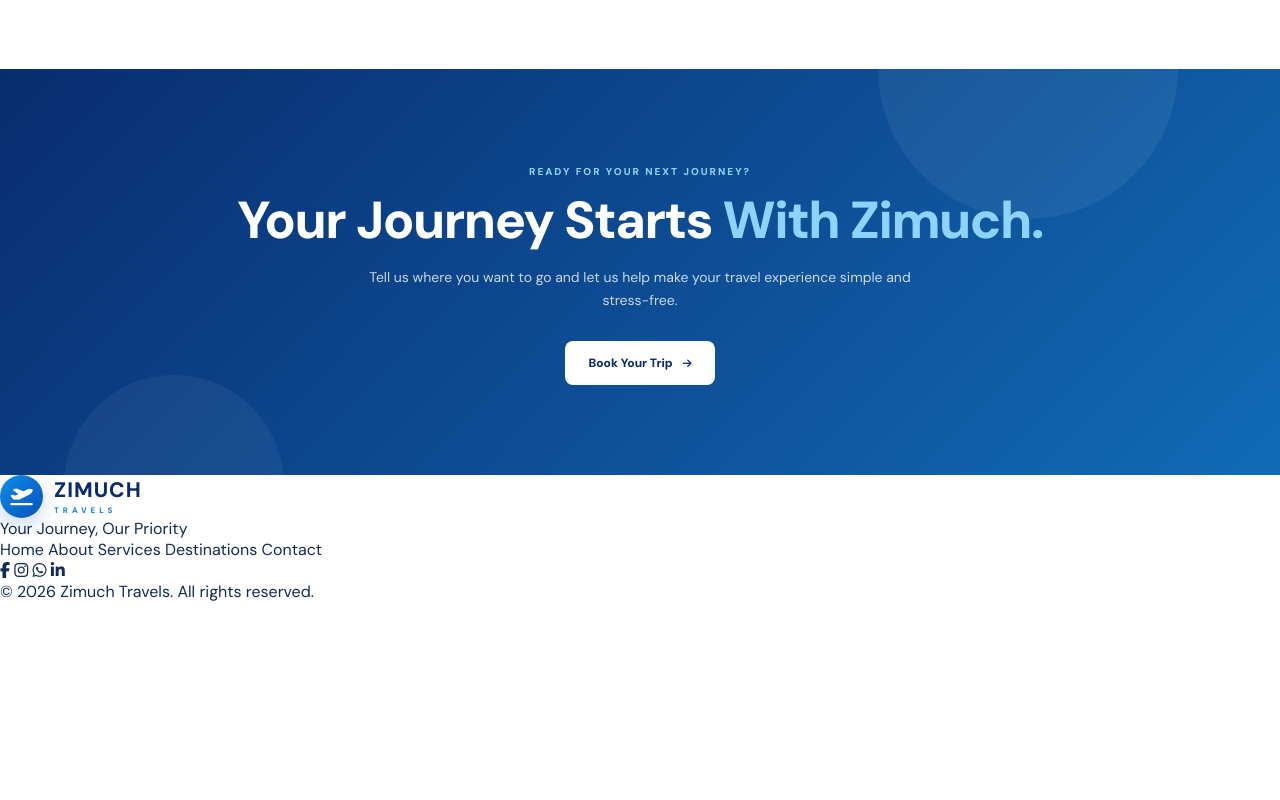
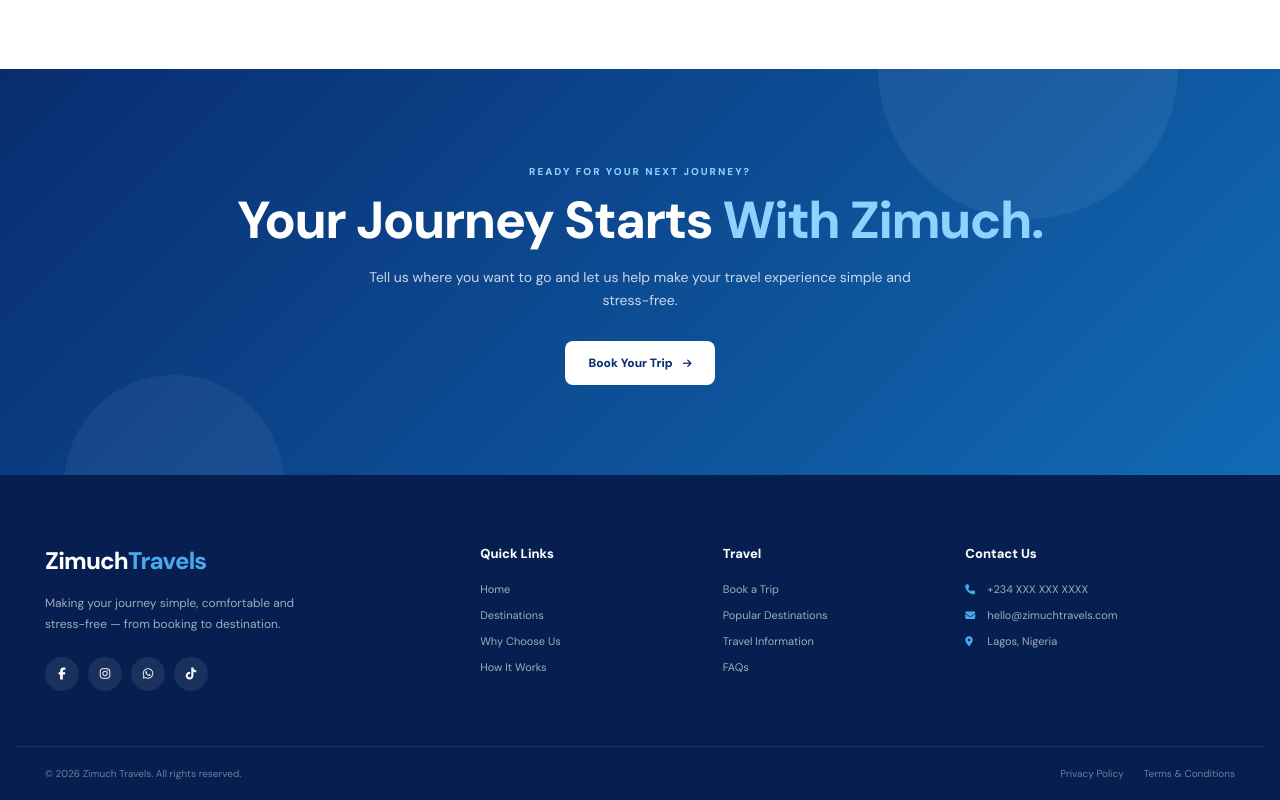
Before and after one commit to Cybergoat17/zimuch-travels, a plain HTML site: page index.html in a window 1280 px wide. Shown: the part 2704-3504 px from the top of the page. Before the commit the page ends 3306 px from the top, so only its background shows below. Drawn offline with Linux system fonts and the light colour scheme.

Commit message:
Complete Zimuch Travels V1 website design

```diff
--- a/index.html
+++ b/index.html
@@ -601,56 +601,90 @@
     </main>
 
     <!-- =========================================
-         FOOTER
-    ========================================== -->
+     FOOTER
+========================================= -->
 
-    <footer id="contact">
+    <footer class="site-footer">
       <div class="footer-container">
+        <!-- BRAND -->
         <div class="footer-brand">
-          <div class="logo">
-            <div class="logo-icon">
-              <i class="fa-solid fa-plane-departure"></i>
-            </div>
+          <a href="#" class="footer-logo"> Zimuch<span>Travels</span> </a>
 
-            <div class="logo-text">
-              <strong>ZIMUCH</strong>
+          <p>
+            Making your journey simple, comfortable and stress-free — from
+            booking to destination.
+          </p>
 
-              <span>TRAVELS</span>
-            </div>
+          <div class="footer-socials">
+            <a href="#" aria-label="Facebook">
+              <i class="fa-brands fa-facebook-f"></i>
+            </a>
+
+            <a href="#" aria-label="Instagram">
+              <i class="fa-brands fa-instagram"></i>
+            </a>
+
+            <a href="#" aria-label="WhatsApp">
+              <i class="fa-brands fa-whatsapp"></i>
+            </a>
+
+            <a href="#" aria-label="TikTok">
+              <i class="fa-brands fa-tiktok"></i>
+            </a>
           </div>
-
-          <p>Your Journey, Our Priority</p>
         </div>
 
-        <div class="footer-links">
+        <!-- QUICK LINKS -->
+        <div class="footer-column">
+          <h3>Quick Links</h3>
+
           <a href="#home">Home</a>
-          <a href="#about">About</a>
-          <a href="#services">Services</a>
           <a href="#destinations">Destinations</a>
-          <a href="#contact">Contact</a>
+          <a href="#about">Why Choose Us</a>
+          <a href="#how-it-works">How It Works</a>
         </div>
 
-        <div class="social-links">
-          <a href="#" aria-label="Facebook">
-            <i class="fa-brands fa-facebook-f"></i>
+        <!-- TRAVEL -->
+        <div class="footer-column">
+          <h3>Travel</h3>
+
+          <a href="#booking">Book a Trip</a>
+          <a href="#destinations">Popular Destinations</a>
+          <a href="#">Travel Information</a>
+          <a href="#">FAQs</a>
+        </div>
+
+        <!-- CONTACT -->
+        <div class="footer-column footer-contact">
+          <h3>Contact Us</h3>
+
+          <a href="#">
+            <i class="fa-solid fa-phone"></i>
+            +234 XXX XXX XXXX
           </a>
 
-          <a href="#" aria-label="Instagram">
-            <i class="fa-brands fa-instagram"></i>
+          <a href="#">
+            <i class="fa-solid fa-envelope"></i>
+            hello@zimuchtravels.com
           </a>
 
-          <a href="#" aria-label="WhatsApp">
-            <i class="fa-brands fa-whatsapp"></i>
-          </a>
-
-          <a href="#" aria-label="LinkedIn">
-            <i class="fa-brands fa-linkedin-in"></i>
+          <a href="#">
+            <i class="fa-solid fa-location-dot"></i>
+            Lagos, Nigeria
           </a>
         </div>
       </div>
 
+      <!-- COPYRIGHT -->
+
       <div class="footer-bottom">
         <p>© 2026 Zimuch Travels. All rights reserved.</p>
+
+        <div class="footer-bottom-links">
+          <a href="#">Privacy Policy</a>
+
+          <a href="#">Terms & Conditions</a>
+        </div>
       </div>
     </footer>
 
--- a/style.css
+++ b/style.css
@@ -1831,3 +1831,286 @@ background-image: url("images/hero.jpg");
     }
 
 }
+/* =========================================
+   FOOTER
+========================================= */
+
+.site-footer {
+    background: #061f50;
+
+    color: #ffffff;
+}
+
+
+/* =========================================
+   FOOTER CONTAINER
+========================================= */
+
+.footer-container {
+    width: min(1250px, 100%);
+
+    margin: 0 auto;
+
+    padding: 70px 30px 55px;
+
+    display: grid;
+
+    grid-template-columns:
+        2fr 1fr 1fr 1.4fr;
+
+    gap: 50px;
+}
+
+
+/* =========================================
+   BRAND
+========================================= */
+
+.footer-logo {
+    display: inline-block;
+
+    margin-bottom: 17px;
+
+    color: #ffffff;
+
+    font-size: 24px;
+
+    font-weight: 900;
+
+    letter-spacing: -0.8px;
+}
+
+.footer-logo span {
+    color: #4aa9ed;
+}
+
+
+.footer-brand p {
+    max-width: 290px;
+
+    margin: 0 0 23px;
+
+    color: rgba(255, 255, 255, 0.62);
+
+    font-size: 12px;
+
+    line-height: 1.7;
+}
+
+
+/* =========================================
+   SOCIALS
+========================================= */
+
+.footer-socials {
+    display: flex;
+
+    gap: 9px;
+}
+
+
+.footer-socials a {
+    width: 34px;
+    height: 34px;
+
+    display: flex;
+
+    align-items: center;
+    justify-content: center;
+
+    border-radius: 50%;
+
+    background: rgba(255, 255, 255, 0.08);
+
+    color: #ffffff;
+
+    font-size: 12px;
+
+    transition:
+        background 0.25s ease,
+        transform 0.25s ease;
+}
+
+
+.footer-socials a:hover {
+    background: #1683d5;
+
+    transform: translateY(-3px);
+}
+
+
+/* =========================================
+   FOOTER COLUMNS
+========================================= */
+
+.footer-column {
+    display: flex;
+
+    flex-direction: column;
+
+    align-items: flex-start;
+}
+
+
+.footer-column h3 {
+    margin: 0 0 20px;
+
+    color: #ffffff;
+
+    font-size: 13px;
+
+    font-weight: 800;
+}
+
+
+.footer-column > a {
+    margin-bottom: 12px;
+
+    color: rgba(255, 255, 255, 0.62);
+
+    font-size: 11px;
+
+    transition:
+        color 0.25s ease,
+        transform 0.25s ease;
+}
+
+
+.footer-column > a:hover {
+    color: #65baf5;
+
+    transform: translateX(3px);
+}
+
+
+/* =========================================
+   CONTACT
+========================================= */
+
+.footer-contact > a {
+    display: flex;
+
+    align-items: flex-start;
+
+    gap: 9px;
+}
+
+
+.footer-contact i {
+    width: 13px;
+
+    margin-top: 2px;
+
+    color: #4aa9ed;
+
+    font-size: 10px;
+}
+
+
+/* =========================================
+   FOOTER BOTTOM
+========================================= */
+
+.footer-bottom {
+    width: min(1250px, 100%);
+
+    margin: 0 auto;
+
+    padding: 20px 30px;
+
+    display: flex;
+
+    align-items: center;
+    justify-content: space-between;
+
+    border-top: 1px solid rgba(255, 255, 255, 0.09);
+}
+
+
+.footer-bottom p {
+    margin: 0;
+
+    color: rgba(255, 255, 255, 0.42);
+
+    font-size: 10px;
+}
+
+
+.footer-bottom-links {
+    display: flex;
+
+    gap: 20px;
+}
+
+
+.footer-bottom-links a {
+    color: rgba(255, 255, 255, 0.42);
+
+    font-size: 10px;
+
+    transition: color 0.25s ease;
+}
+
+
+.footer-bottom-links a:hover {
+    color: #ffffff;
+}
+
+
+/* =========================================
+   TABLET
+========================================= */
+
+@media (max-width: 900px) {
+
+    .footer-container {
+        grid-template-columns:
+            1.5fr 1fr 1fr;
+
+        gap: 40px;
+    }
+
+    .footer-brand {
+        grid-column: 1 / -1;
+    }
+
+}
+
+
+/* =========================================
+   MOBILE
+========================================= */
+
+@media (max-width: 600px) {
+
+    .footer-container {
+        grid-template-columns: 1fr;
+
+        gap: 35px;
+
+        padding: 55px 20px 40px;
+    }
+
+    .footer-brand {
+        grid-column: auto;
+    }
+
+    .footer-column {
+        align-items: flex-start;
+    }
+
+    .footer-bottom {
+        padding: 18px 20px;
+
+        flex-direction: column;
+
+        align-items: flex-start;
+
+        gap: 12px;
+    }
+
+    .footer-bottom-links {
+        gap: 15px;
+    }
+
+}
```
